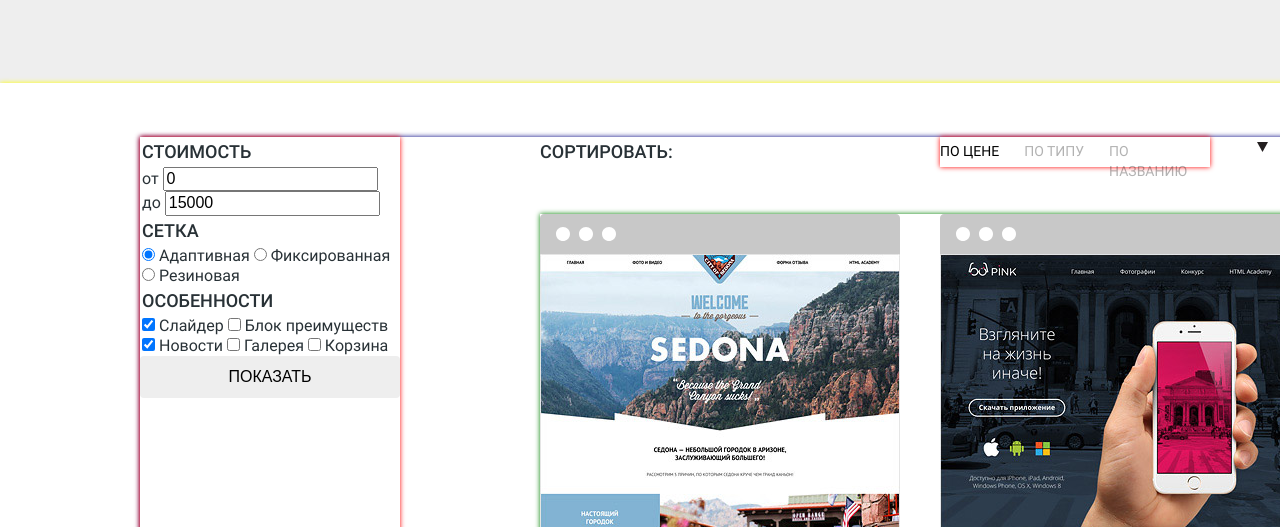
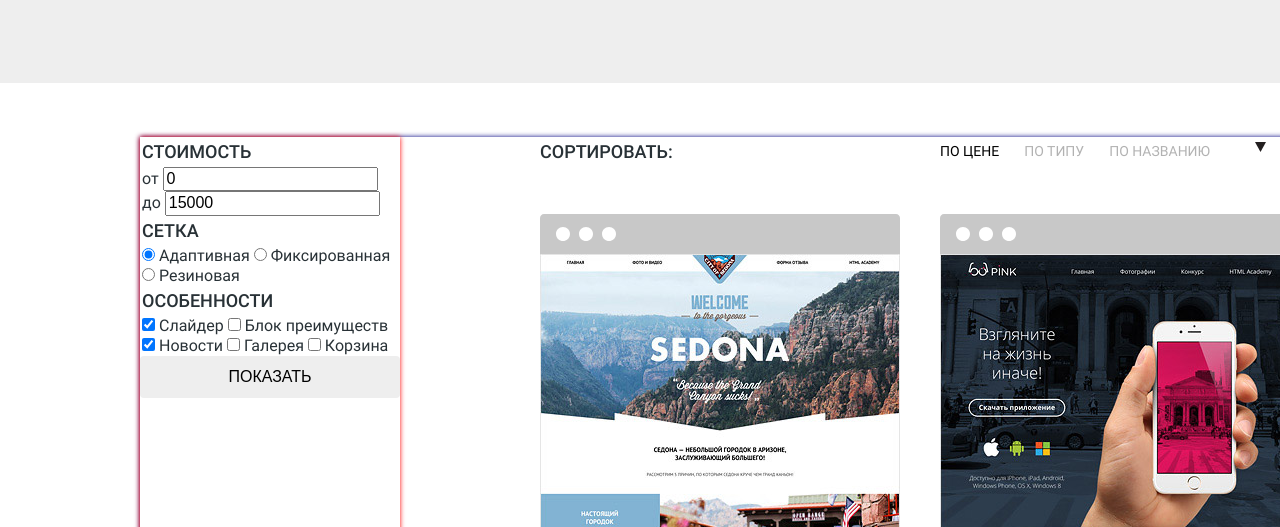
Before and after one commit to cybersunt/367171-nerds, a website: page source/catalog.html in a window 1280 px wide. Shown: the part 273-800 px from the top of the page. Drawn offline with nearby package versions, Linux system fonts and the light colour scheme; files that its build step writes are made by us from their sources; files whose address does not match are found by name.

Commit message:
Delete box-shadow

```diff
--- a/source/css/styles/catalog.css
+++ b/source/css/styles/catalog.css
@@ -3,7 +3,6 @@
   padding-right: 140px;
   padding-top: 54px;
   margin-bottom: 60px;
-  box-shadow: 0 0 5px yellow;
 }
 
 .catalog__wrap {
@@ -25,7 +24,6 @@
 .catalog__products {
   width: 760px;
   margin-bottom: 27px;
-  box-shadow: 0 0 5px #008000;
 }
 
 .catalog__column {
--- a/source/css/styles/pagination.css
+++ b/source/css/styles/pagination.css
@@ -1,8 +1,6 @@
 .pagination {
   width: 100%;
   min-height: 50px;
-
-  box-shadow: 0 0 5px navy;
 }
 
 .pagination__item {
--- a/source/css/styles/sorting.css
+++ b/source/css/styles/sorting.css
@@ -21,9 +21,7 @@
   height: inherit;
   padding: 4px 0 6px;
   display: flex;
-  margin-right: 47px;
-
-  box-shadow: 0 0 5px red;
+  margin-right: 45px;
 }
 
 .sorting__item {
```
